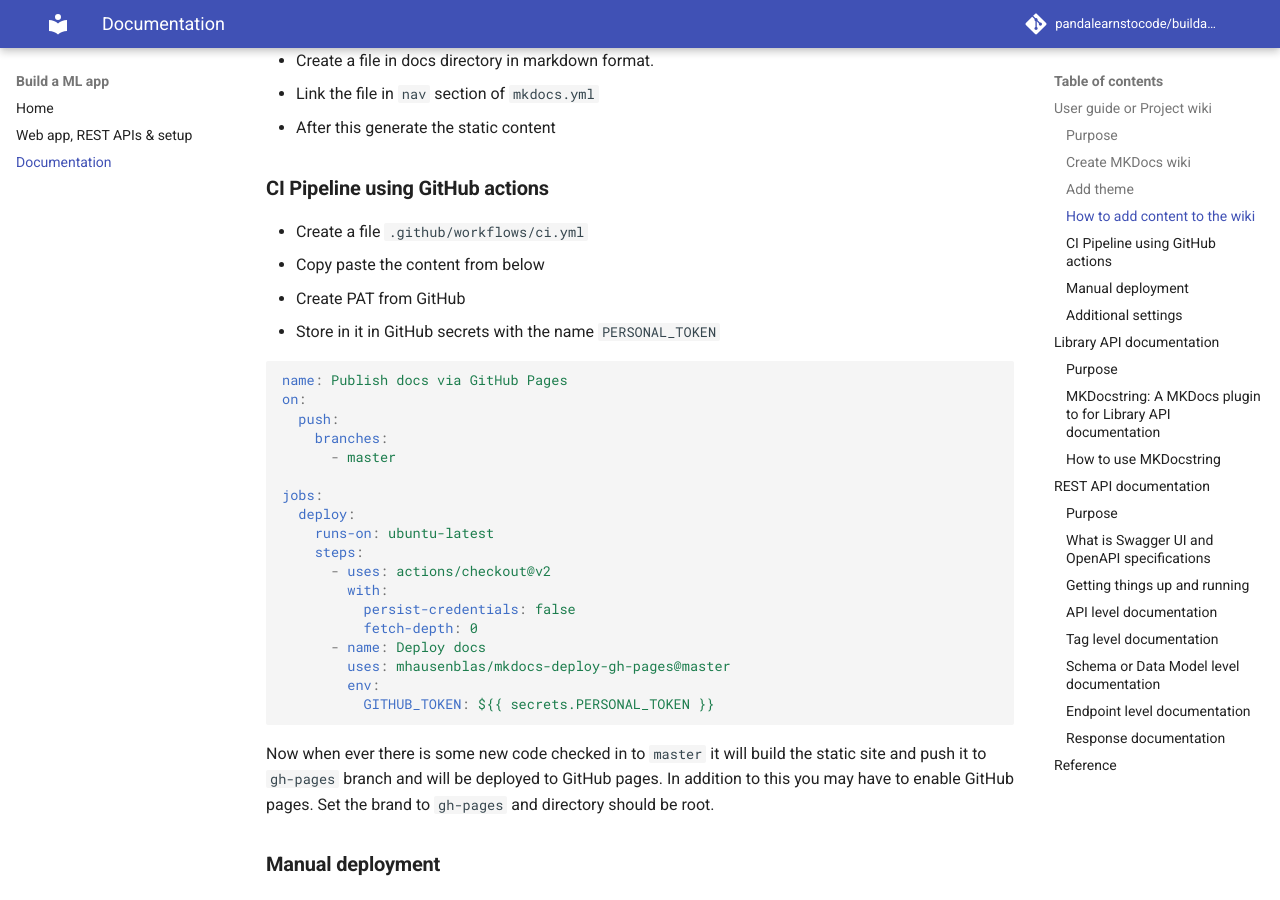
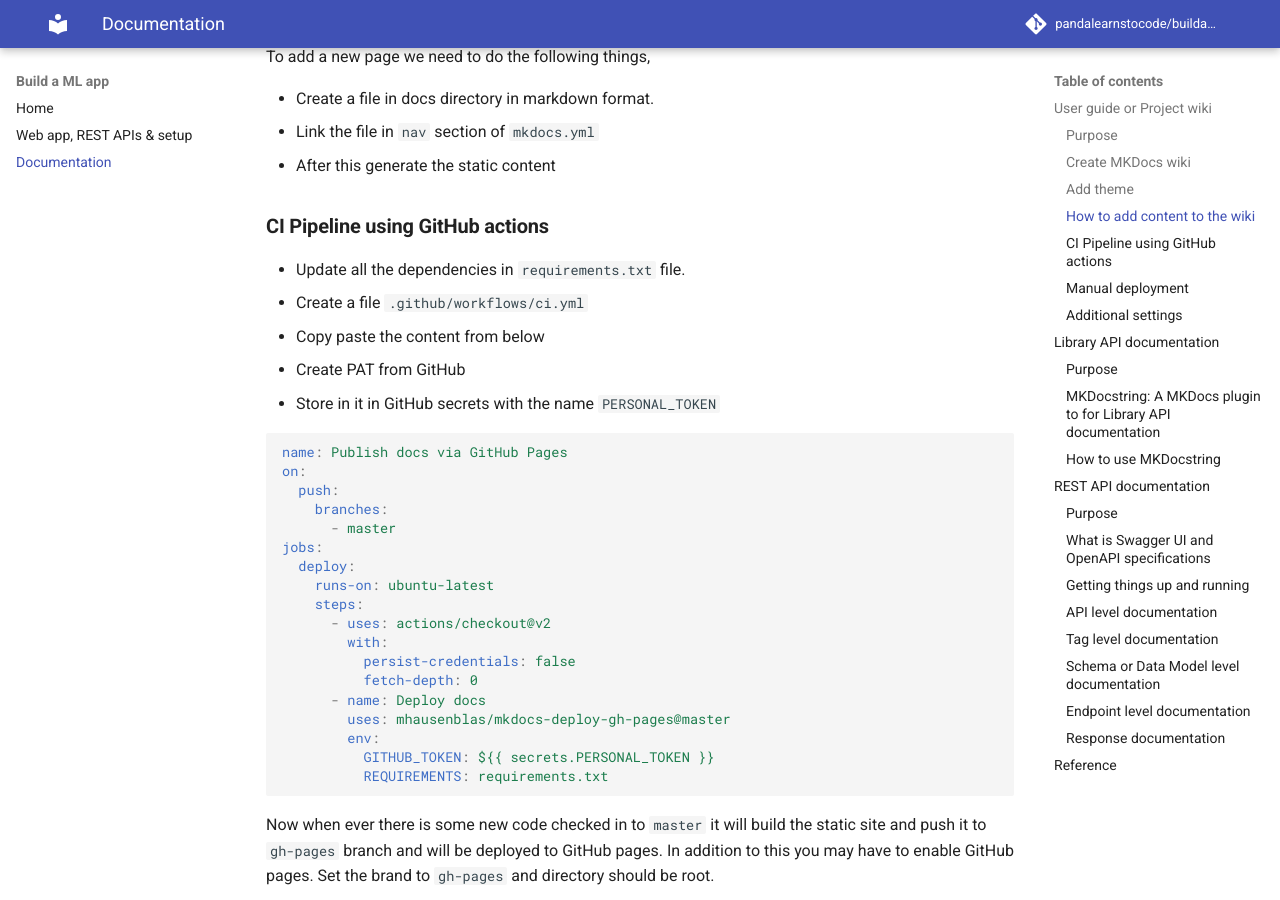
Before and after one commit to pandalearnstocode/buildamlapp, an MkDocs documentation site: the page built from docs/02_documentation.md, in a window 1280 px wide and 900 px high, scrolled down 1533 px. Built offline with MkDocs 1.6.1 and Material for MkDocs 9.7.7, drawn with Linux system fonts in a browser that asks for light colours; comment, search, counter and statistics services are not loaded; some of the changed text lies outside the part shown.

Commit message:
Update 02_documentation.md

````diff
--- a/docs/02_documentation.md
+++ b/docs/02_documentation.md
@@ -22,11 +22,13 @@ mkdir docs                                    # Create a `docs` dir. Here all th
 cd docs                                       # Navigate to the `docs` dir
 touch index.md                                # Create a `index.md` which will be the landing page of the wiki
 cd ..                                         # Navigate to the project root
+touch requirements.txt                        # Create a dependency file
 ```
 
 Now, in the `mkdocs.yml` file we need to define the landing page of the wiki. In order to do that here in the `nav` section we are saying whenever there is a `GET` call to the landing page render content of `index.md` as HTML page.
 
 ```yaml
+site_name: Wiki
 nav:
     - 'index.md'
 ```
@@ -65,6 +67,7 @@ To add a new page we need to do the following things,
 
 ### __CI Pipeline using GitHub actions__
 
+* Update all the dependencies in `requirements.txt` file.
 * Create a file `.github/workflows/ci.yml`
 * Copy paste the content from below
 * Create PAT from GitHub
@@ -76,7 +79,6 @@ on:
   push:
     branches:
       - master
-
 jobs:
   deploy:
     runs-on: ubuntu-latest
@@ -89,6 +91,7 @@ jobs:
         uses: mhausenblas/mkdocs-deploy-gh-pages@master
         env:
           GITHUB_TOKEN: ${{ secrets.PERSONAL_TOKEN }}
+          REQUIREMENTS: requirements.txt
 ```
 
 Now when ever there is some new code checked in to `master` it will build the static site and push it to `gh-pages` branch and will be deployed to GitHub pages. In addition to this you may have to enable GitHub pages. Set the brand to `gh-pages` and directory should be root.
````
